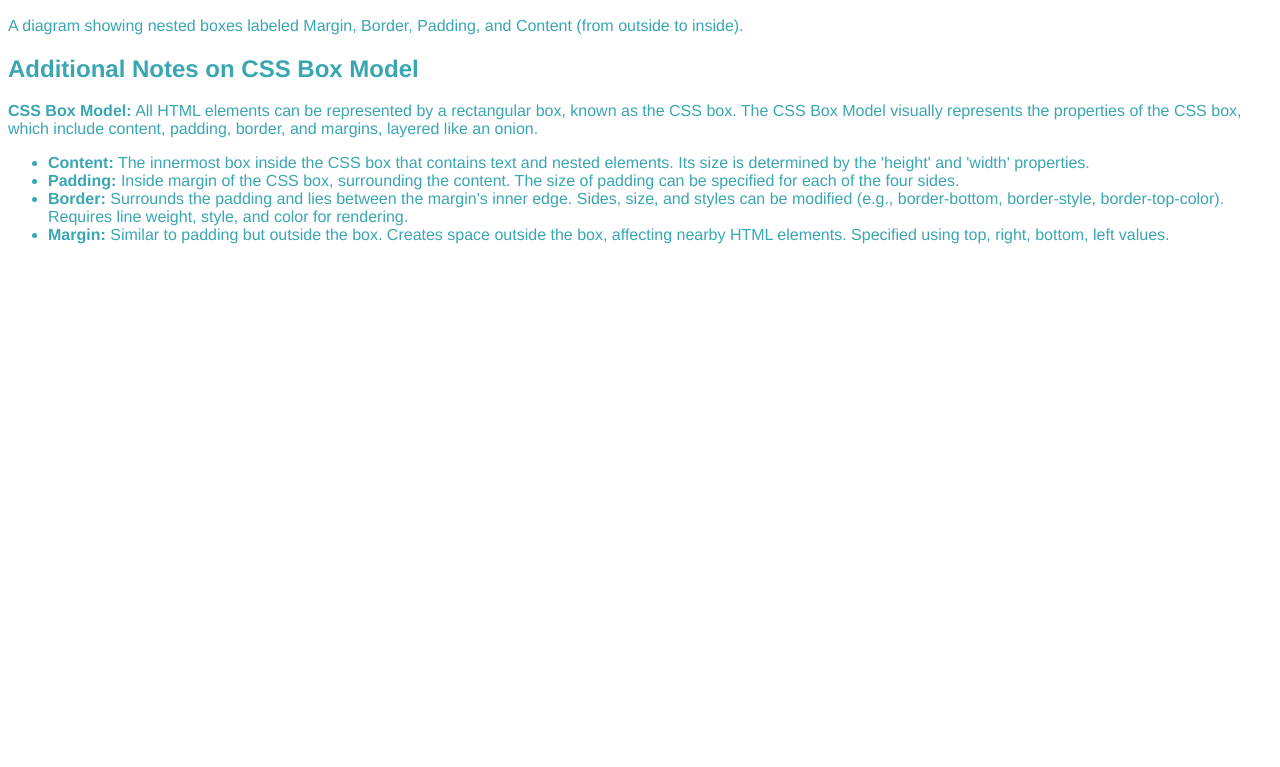
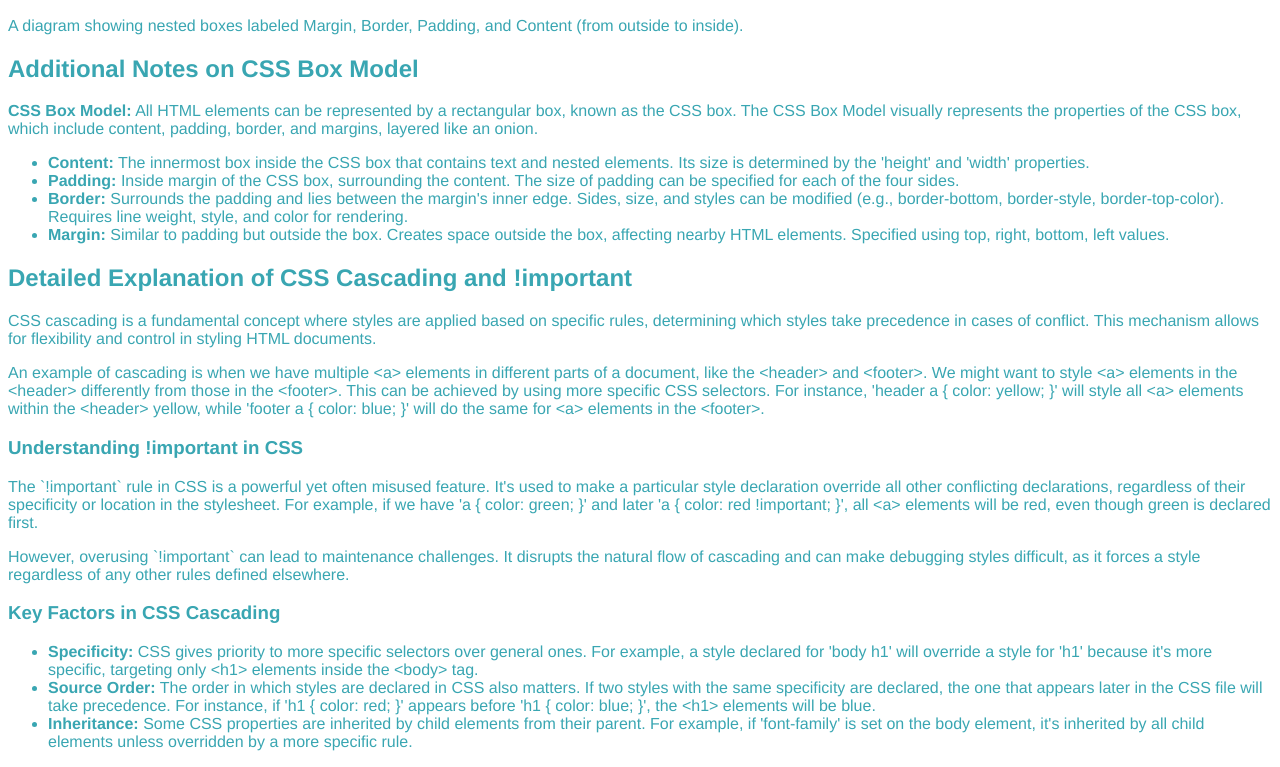
Before and after one commit to DeviScript/run-buddy, a plain HTML site: page html/notes/css/css_notes.html in a window 1280 px wide. Shown: the part 905-1672 px from the top of the page. Before the commit the page ends 1165 px from the top, so only its background shows below. Drawn offline with Linux system fonts and the light colour scheme; files that its build step writes are made by us from their sources.

Commit message:
updated notes

```diff
--- a/assets/css/style.css
+++ b/assets/css/style.css
@@ -8,3 +8,14 @@ header {
     padding: 20px 35px;
     background-color: #39a6b2;
 }
+
+header h1 {
+    font-weight: bold;
+    font-size: 36px;
+    color: #fce138;
+    margin: 0;
+}
+
+header a {
+    color: #fce138;
+}
--- a/html/notes/css/css_notes.html
+++ b/html/notes/css/css_notes.html
@@ -59,6 +59,45 @@ body {
         </ul>
     </section>
 
+    <section>
+        <h2>Detailed Explanation of CSS Cascading and !important</h2>
+        <p>CSS cascading is a fundamental concept where styles are applied based on specific rules, determining which
+            styles take precedence in cases of conflict. This mechanism allows for flexibility and control in styling
+            HTML documents.</p>
+
+        <p>An example of cascading is when we have multiple &lt;a&gt; elements in different parts of a document, like
+            the &lt;header&gt; and &lt;footer&gt;. We might want to style &lt;a&gt; elements in the &lt;header&gt;
+            differently from those in the &lt;footer&gt;. This can be achieved by using more specific CSS selectors. For
+            instance, 'header a { color: yellow; }' will style all &lt;a&gt; elements within the &lt;header&gt; yellow,
+            while 'footer a { color: blue; }' will do the same for &lt;a&gt; elements in the &lt;footer&gt;.</p>
+
+        <h3>Understanding !important in CSS</h3>
+        <p>The `!important` rule in CSS is a powerful yet often misused feature. It's used to make a particular style
+            declaration override all other conflicting declarations, regardless of their specificity or location in the
+            stylesheet. For example, if we have 'a { color: green; }' and later 'a { color: red !important; }', all
+            &lt;a&gt; elements will be red, even though green is declared first.</p>
+
+        <p>However, overusing `!important` can lead to maintenance challenges. It disrupts the natural flow of cascading
+            and can make debugging styles difficult, as it forces a style regardless of any other rules defined
+            elsewhere.</p>
+
+        <h3>Key Factors in CSS Cascading</h3>
+        <ul>
+            <li><strong>Specificity:</strong> CSS gives priority to more specific selectors over general ones. For
+                example, a style declared for 'body h1' will override a style for 'h1' because it's more specific,
+                targeting only &lt;h1&gt; elements inside the &lt;body&gt; tag.</li>
+            <li><strong>Source Order:</strong> The order in which styles are declared in CSS also matters. If two styles
+                with the same specificity are declared, the one that appears later in the CSS file will take precedence.
+                For instance, if 'h1 { color: red; }' appears before 'h1 { color: blue; }', the &lt;h1&gt; elements will
+                be blue.</li>
+            <li><strong>Inheritance:</strong> Some CSS properties are inherited by child elements from their parent. For
+                example, if 'font-family' is set on the body element, it's inherited by all child elements unless
+                overridden by a more specific rule.</li>
+        </ul>
+    </section>
+
+
+
 </body>
 
 </html>
```
